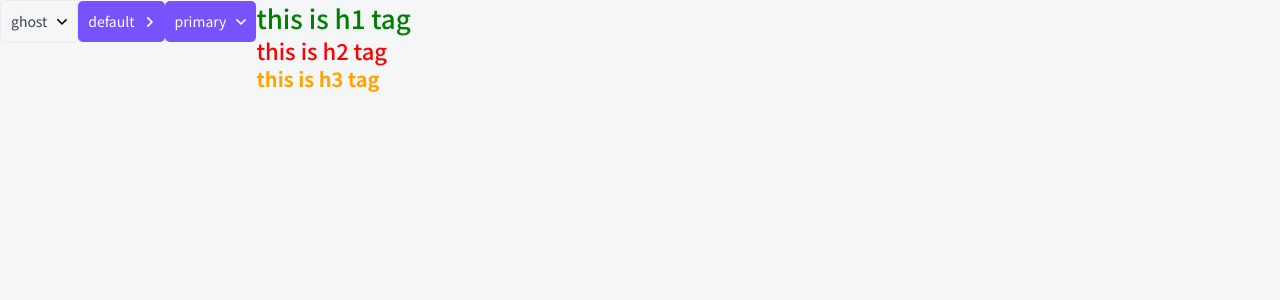
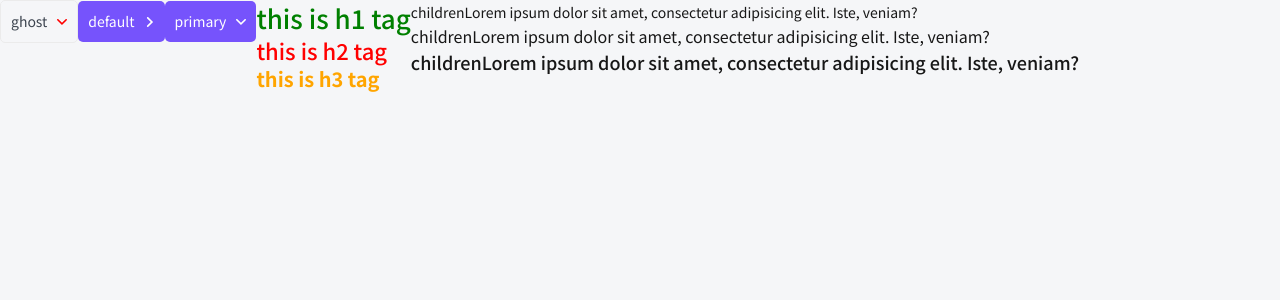
Before and after one commit to Assylzhan91/next-learn, a Next.js app: page / in a window 1280 px wide. Shown: the top 300 px of the page. Built offline with nearby package versions, Linux system fonts and the light colour scheme.

Commit message:
feat: add P component

```diff
--- a/src/app/components/Button/Button.tsx
+++ b/src/app/components/Button/Button.tsx
@@ -19,7 +19,7 @@ export const Button = ({
       {children}
       {arrow !== 'none' && (
         <span className={classArrow}>
-          <Arrow width={10} height={10} />
+          <Arrow width={10} height={10} fill="red" />
         </span>
       )}
     </button>
--- /dev/null
+++ b/src/app/components/P/P.module.scss
@@ -0,0 +1,21 @@
+.p {
+  margin: 0;
+}
+
+.s {
+  font-size: 14px;
+  font-weight: 400;
+  line-height: 24px;
+}
+
+.m {
+  font-size: 16px;
+  font-weight: 400;
+  line-height: 24px;
+}
+
+.l {
+  font-size: 18px;
+  font-weight: 500;
+  line-height: 29px;
+}
--- /dev/null
+++ b/src/app/components/P/P.props.ts
@@ -0,0 +1,10 @@
+import React, { DetailedHTMLProps, HTMLAttributes } from 'react';
+
+export interface PProps
+  extends DetailedHTMLProps<
+    HTMLAttributes<HTMLParagraphElement>,
+    HTMLParagraphElement
+  > {
+  size?: 's' | 'm' | 'l';
+  children: React.ReactNode;
+}
--- /dev/null
+++ b/src/app/components/P/P.tsx
@@ -0,0 +1,19 @@
+import React, { JSX } from 'react';
+import { PProps } from './P.props';
+import styles from './P.module.scss';
+import cn from 'classnames';
+
+export const P = ({
+  size = 's',
+  children,
+  className,
+  ...props
+}: PProps): JSX.Element => {
+  const classP = cn(styles.p, className, [styles[size]]);
+
+  return (
+    <p className={classP} {...props}>
+      children{children}
+    </p>
+  );
+};
--- a/src/app/components/index.ts
+++ b/src/app/components/index.ts
@@ -1,2 +1,3 @@
 export * from './HTag/HTag';
 export * from './Button/Button';
+export * from './P/P';
--- a/src/app/page.tsx
+++ b/src/app/page.tsx
@@ -1,6 +1,6 @@
 import React, { JSX } from 'react';
 import Head from 'next/head';
-import { HTag, Button } from '@components';
+import { HTag, Button, P } from '@components';
 
 export default function Home(): JSX.Element {
   return (
@@ -24,6 +24,20 @@ export default function Home(): JSX.Element {
         <HTag tag={'h2'}>this is h2 tag</HTag>
         <HTag tag={'h3'}>this is h3 tag</HTag>
       </div>
+      <div>
+        <P size="s" className="sadas">
+          Lorem ipsum dolor sit amet, consectetur adipisicing elit. Iste,
+          veniam?
+        </P>
+        <P size="m">
+          Lorem ipsum dolor sit amet, consectetur adipisicing elit. Iste,
+          veniam?
+        </P>
+        <P size="l">
+          Lorem ipsum dolor sit amet, consectetur adipisicing elit. Iste,
+          veniam?
+        </P>
+      </div>
     </>
   );
 }
```
Also changed, not shown: 1 other file (tests, documents, lock files or other folders).
